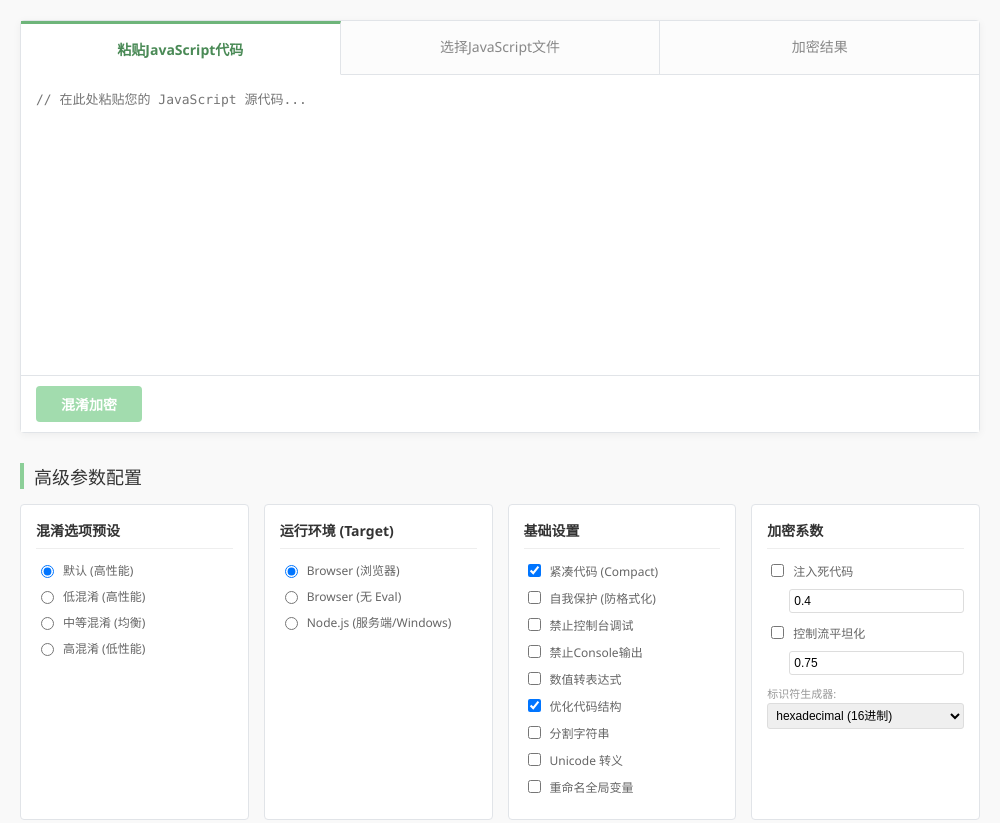
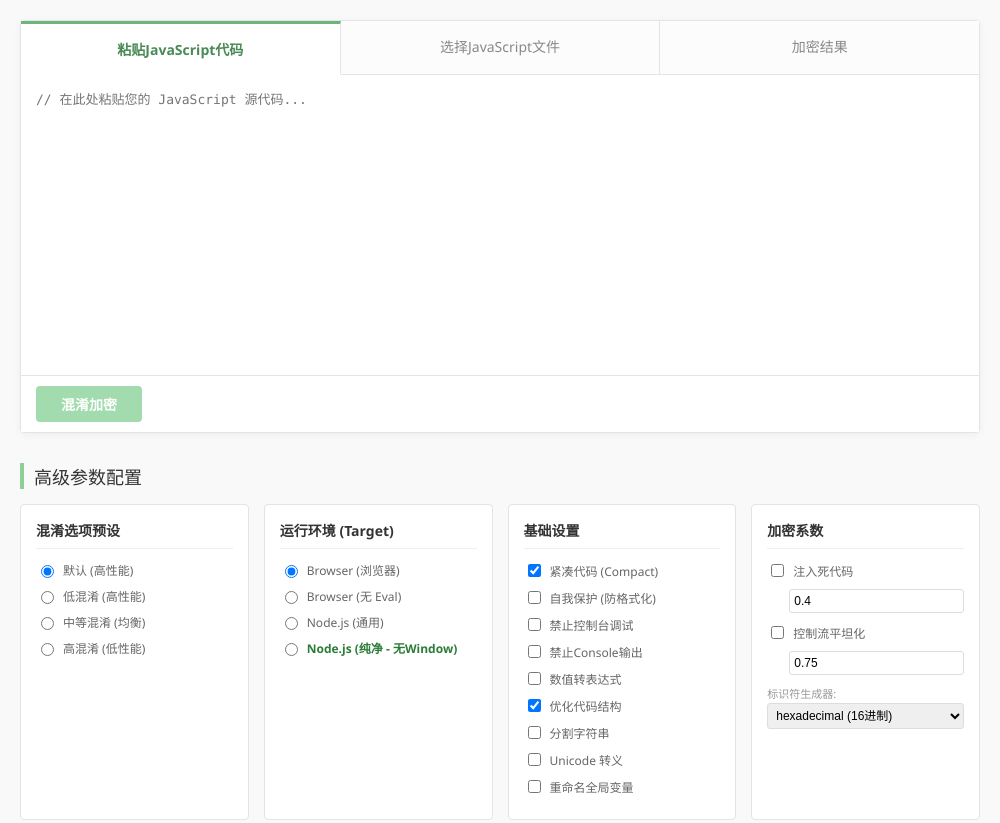
Before and after one commit to Limkon/js-obfuscator-gui, an Electron app: page index.html in a window 1000 px wide. Shown: the top 823 px of the page. Drawn offline with Linux system fonts and the light colour scheme.

Commit message:
Update index.html

```diff
--- a/index.html
+++ b/index.html
@@ -102,7 +102,11 @@
             <h3>运行环境 (Target)</h3>
             <div class="form-item"><input type="radio" name="target" value="browser" checked id="target_browser"><label for="target_browser">Browser (浏览器)</label></div>
             <div class="form-item"><input type="radio" name="target" value="browser-no-eval" id="target_browser_no_eval"><label for="target_browser_no_eval">Browser (无 Eval)</label></div>
-            <div class="form-item"><input type="radio" name="target" value="node" id="target_node"><label for="target_node">Node.js (服务端/Windows)</label></div>
+            <div class="form-item"><input type="radio" name="target" value="node" id="target_node"><label for="target_node">Node.js (通用)</label></div>
+            <div class="form-item" style="color: #2c7c38; font-weight: bold;">
+                <input type="radio" name="target" value="node-pure" id="target_node_pure">
+                <label for="target_node_pure">Node.js (纯净 - 无Window)</label>
+            </div>
         </div>
 
         <div class="panel">
```
